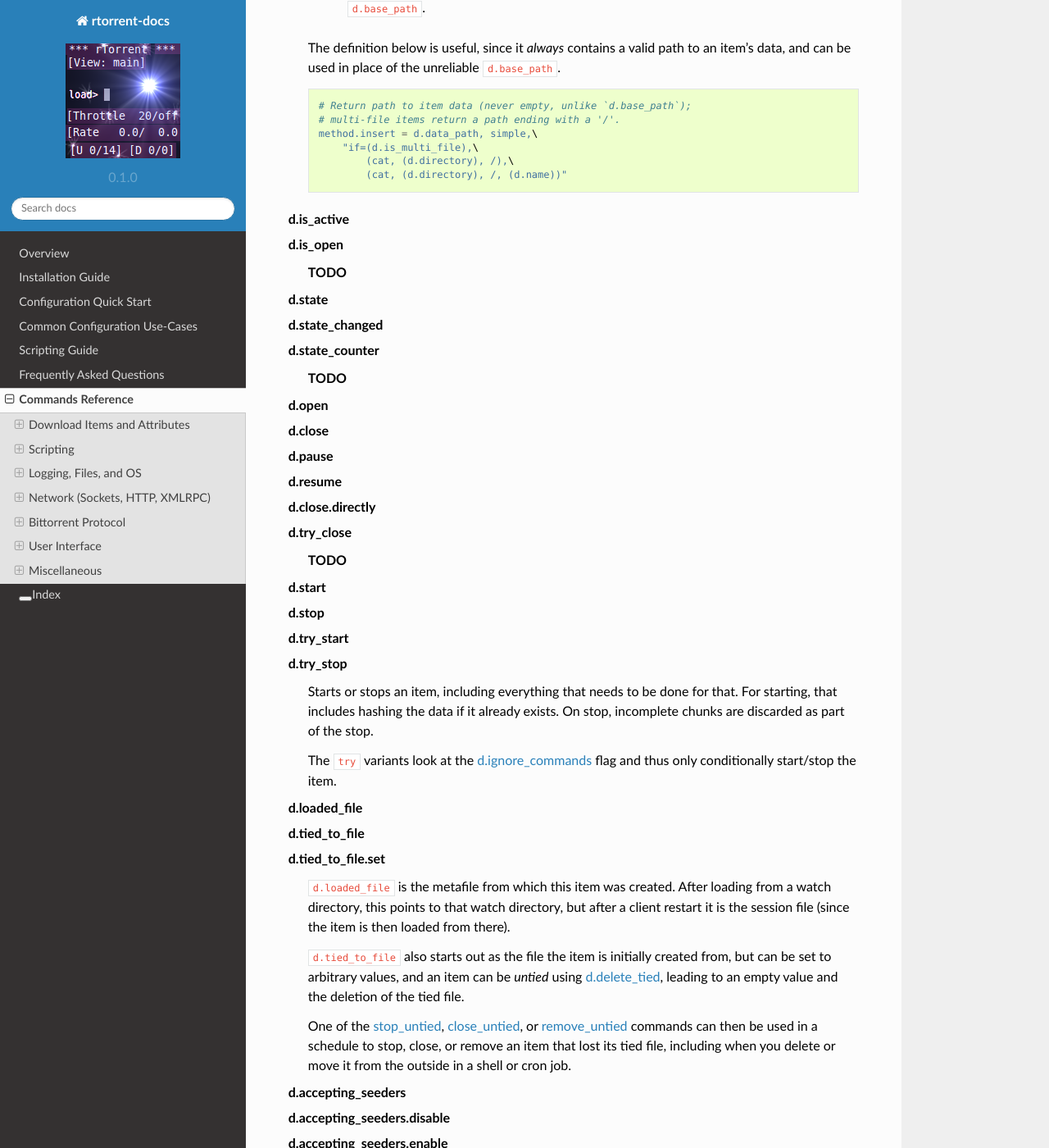
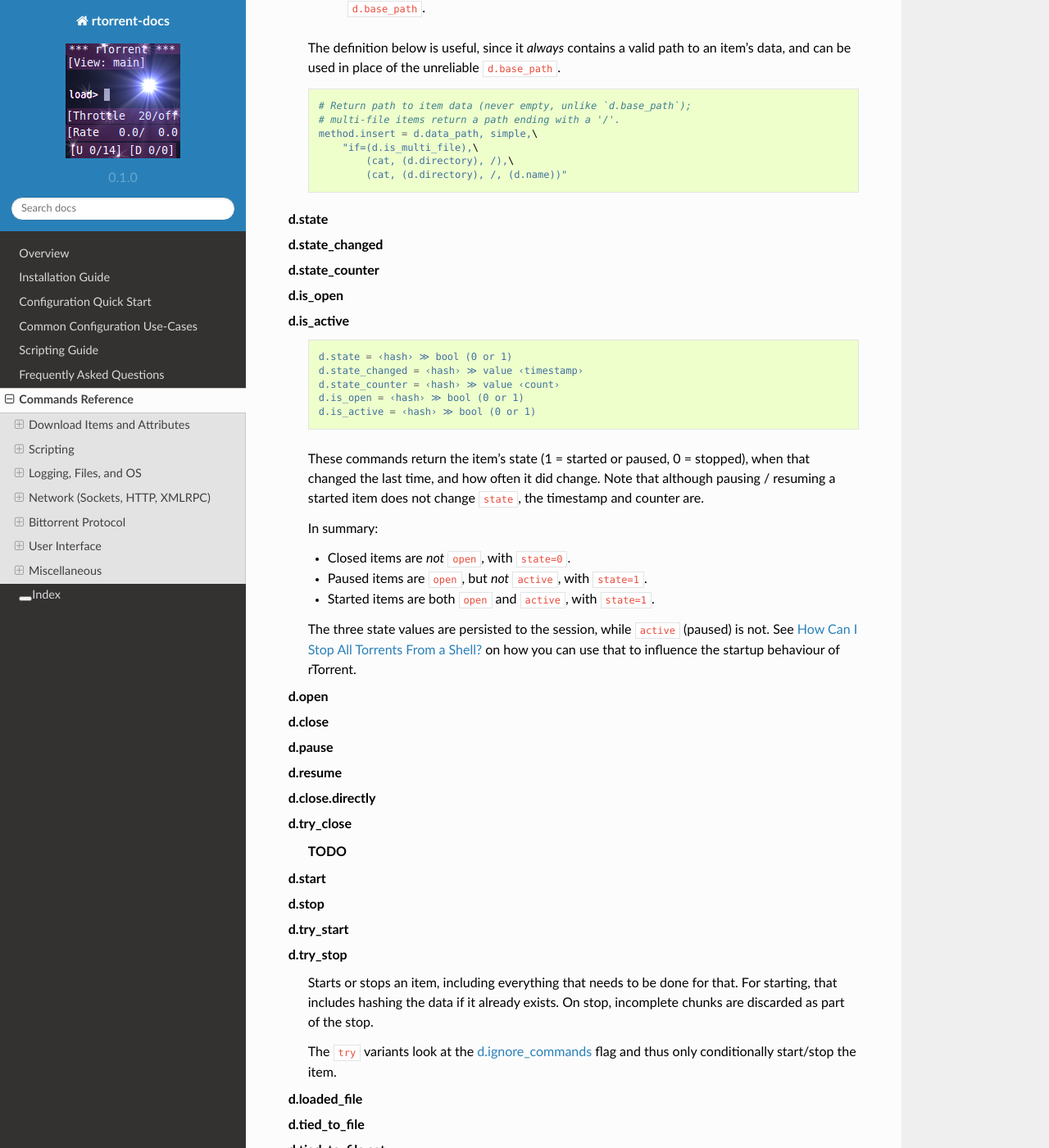
Before and after one commit to rtorrent-community/rtorrent-docs, a Sphinx documentation site: the page built from docs/cmd-ref.rst, in a window 1280 px wide and 1400 px high, scrolled down 3671 px. Shown: the whole window at 82% size. Built offline with Sphinx 7.4.7 and the Read the Docs theme 2.0.0, drawn with Linux system fonts in a browser that asks for light colours.

Commit message:
commands related to item state

```diff
--- a/docs/include-cmd-items.rst
+++ b/docs/include-cmd-items.rst
@@ -131,17 +131,34 @@ When called within configuration methods or in a ``Ctrl-X`` prompt, the target i
                     (cat, (d.directory), /),\
                     (cat, (d.directory), /, (d.name))"
 
-
-    d.is_active
-    d.is_open
-
-        **TODO**
-
     d.state
     d.state_changed
     d.state_counter
+    d.is_open
+    d.is_active
 
-        **TODO**
+        .. code-block:: ini
+
+            d.state = ‹hash› ≫ bool (0 or 1)
+            d.state_changed = ‹hash› ≫ value ‹timestamp›
+            d.state_counter = ‹hash› ≫ value ‹count›
+            d.is_open = ‹hash› ≫ bool (0 or 1)
+            d.is_active = ‹hash› ≫ bool (0 or 1)
+
+        These commands return the item's state (1 = started or paused, 0 = stopped),
+        when that changed the last time, and how often it did change.
+        Note that although pausing / resuming a started item does not change ``state``,
+        the timestamp and counter are.
+
+        In summary:
+
+        * Closed items are *not* ``open``, with ``state=0``.
+        * Paused items are ``open``, but *not* ``active``, with ``state=1``.
+        * Started items are both ``open`` and ``active``, with ``state=1``.
+
+        The three state values are persisted to the session, while ``active`` (paused) is not.
+        See :ref:`faq-stop-using-sed` on how you can use that to influence the startup
+        behaviour of rTorrent.
 
     d.open
     d.close
```
